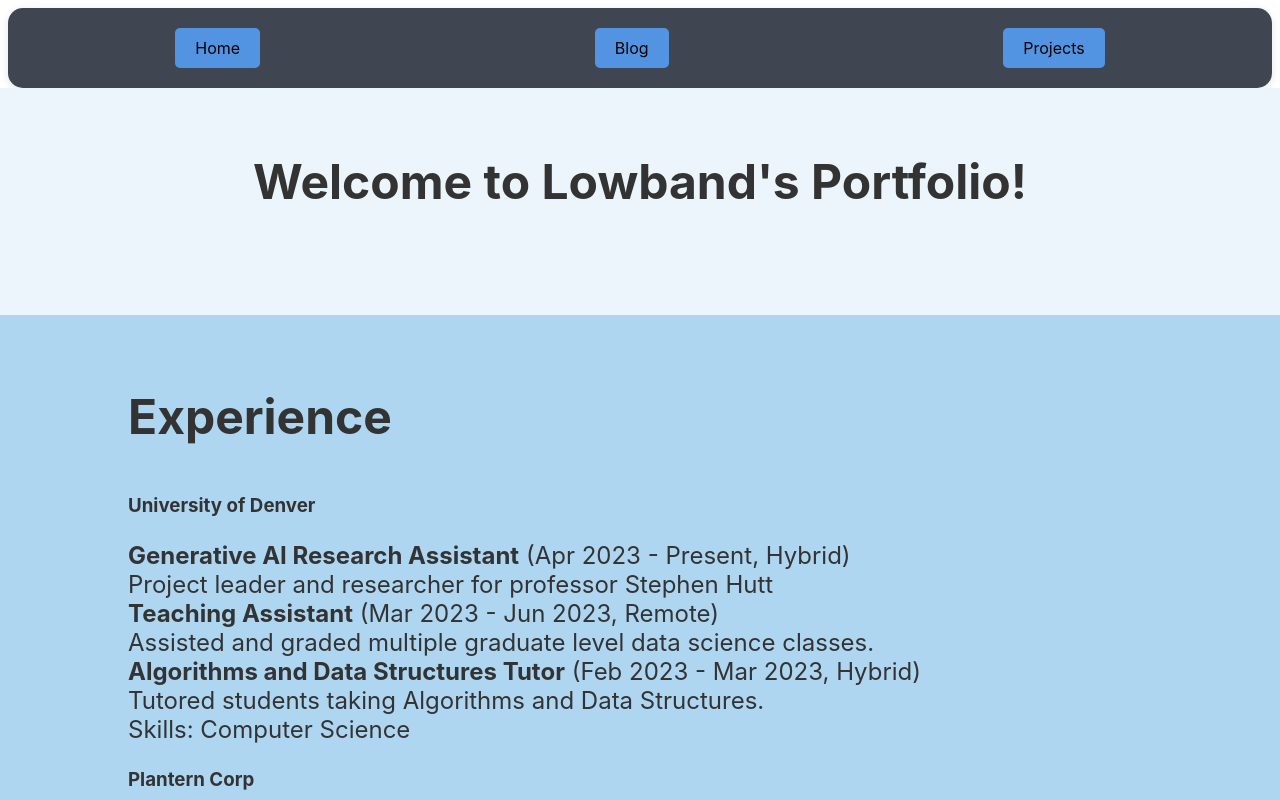
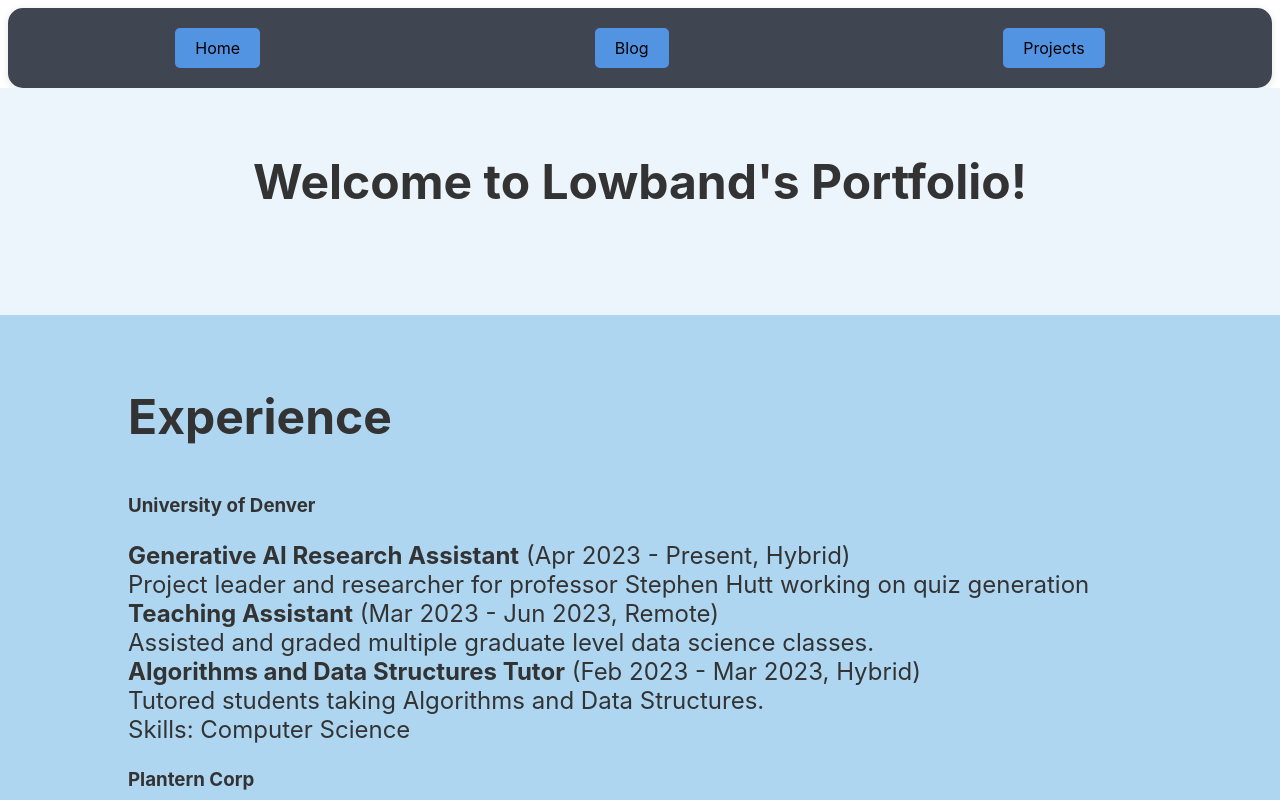
Before and after one commit to Lowband21/LowbandPortfolio, a Svelte app in the folder client/: page / in a window 1280 px wide. Shown: the top 800 px of the page. Built offline with nearby package versions, Linux system fonts and the light colour scheme; no server answers.

Commit message:
Small home change

```diff
--- a/client/src/Home.svelte
+++ b/client/src/Home.svelte
@@ -147,7 +147,7 @@
       <h3>University of Denver</h3>
       <p>
         <strong>Generative AI Research Assistant</strong> (Apr 2023 - Present, Hybrid)<br>
-        Project leader and researcher for professor Stephen Hutt<br>
+        Project leader and researcher for professor Stephen Hutt working on quiz generation<br>
         <strong>Teaching Assistant</strong> (Mar 2023 - Jun 2023, Remote)<br>
         Assisted and graded multiple graduate level data science classes.<br>
         <strong>Algorithms and Data Structures Tutor</strong> (Feb 2023 - Mar 2023, Hybrid)<br>
```
